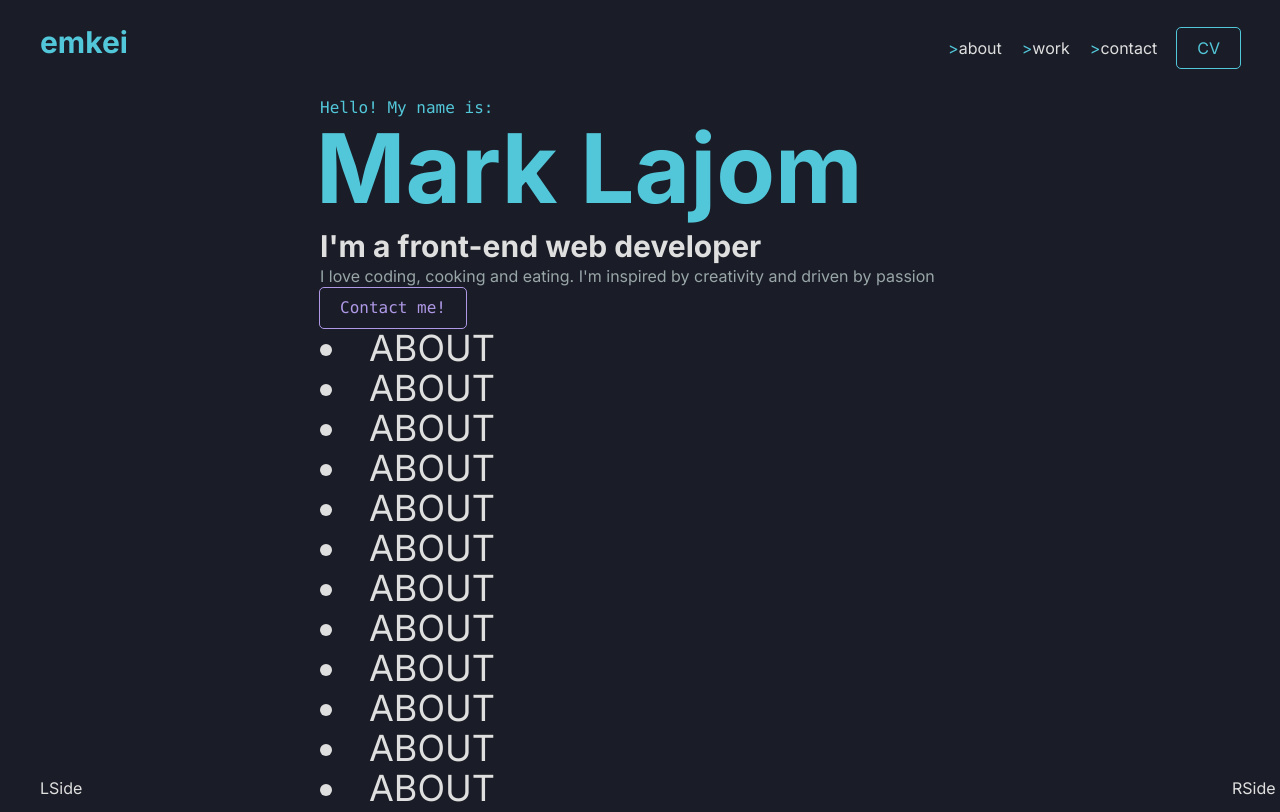
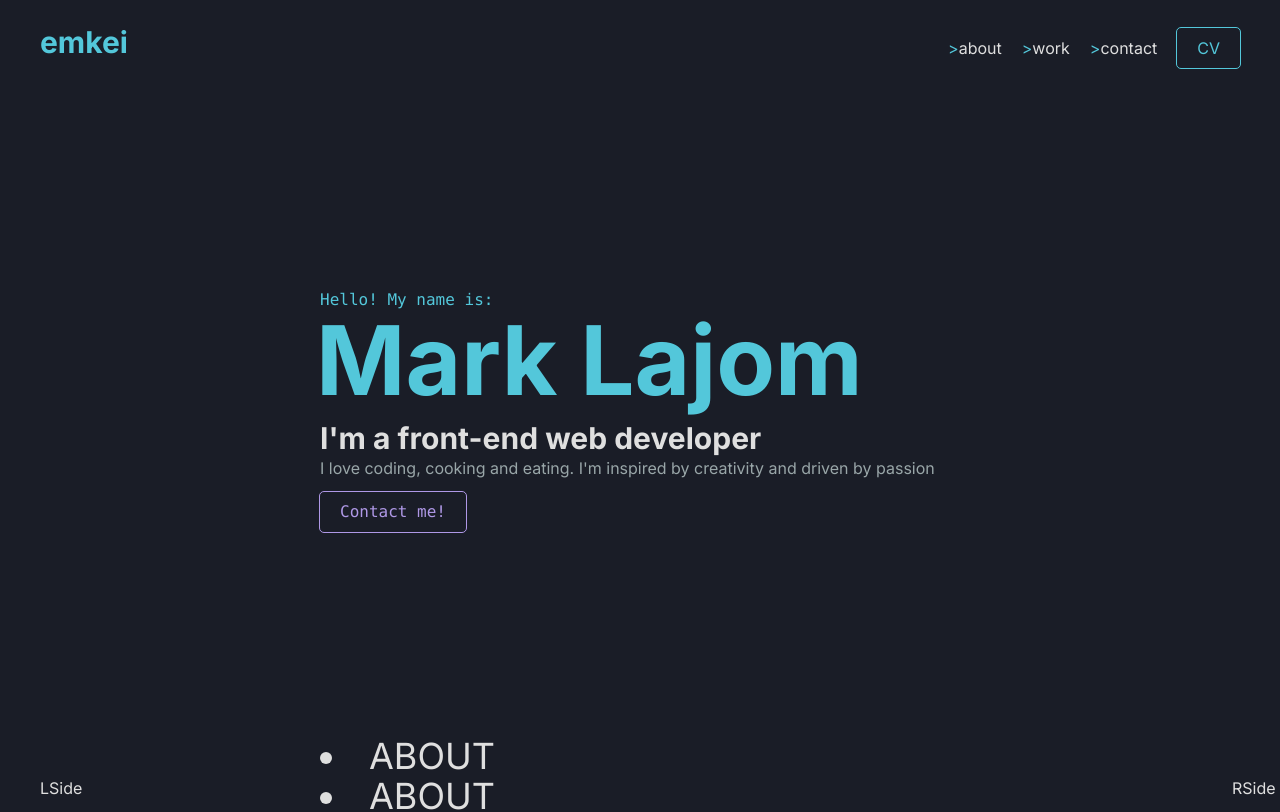
Before and after one commit to emkeiboii/Mark-Lajom-2, a React (Vite) app in the folder portfolio/: page / in a window 1280 px wide. Shown: the top 812 px of the page. Built offline with nearby package versions, Linux system fonts and the light colour scheme.

Commit message:
Hero section complete

```diff
--- a/portfolio/src/components/Hero.tsx
+++ b/portfolio/src/components/Hero.tsx
@@ -2,7 +2,7 @@ import React from "react";
 
 const Hero = () => {
   return (
-    <div id="hero">
+    <div id="hero" className="py-48">
       <h2 className="font-mono text-blue">Hello! My name is:</h2>
       <h1 className="font-extrabold text-8xl -mx-1 mb-3 text-blue ">
         Mark Lajom
@@ -12,7 +12,7 @@ const Hero = () => {
         I love coding, cooking and eating. I'm inspired by creativity and driven
         by passion
       </p>
-      <button className="font-mono outline  outline-1 rounded text-lavender py-2 px-5 hover:bg-lavender hover:bg-opacity-20 duration-200 ease-out">
+      <button className="font-mono outline  outline-1 rounded text-lavender py-2 px-5 hover:bg-lavender hover:bg-opacity-20 duration-200 ease-out my-3">
         Contact me!
       </button>
     </div>
```
